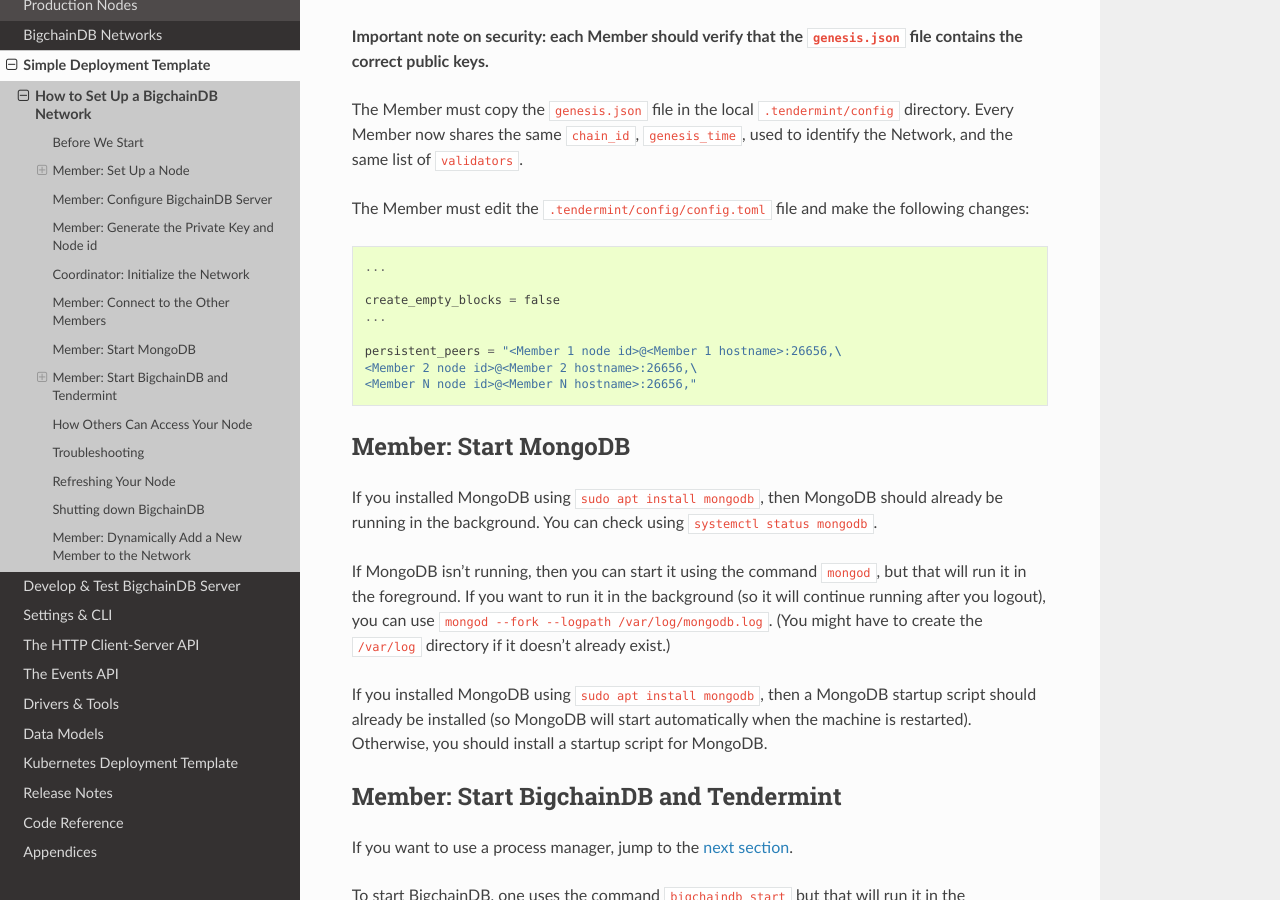
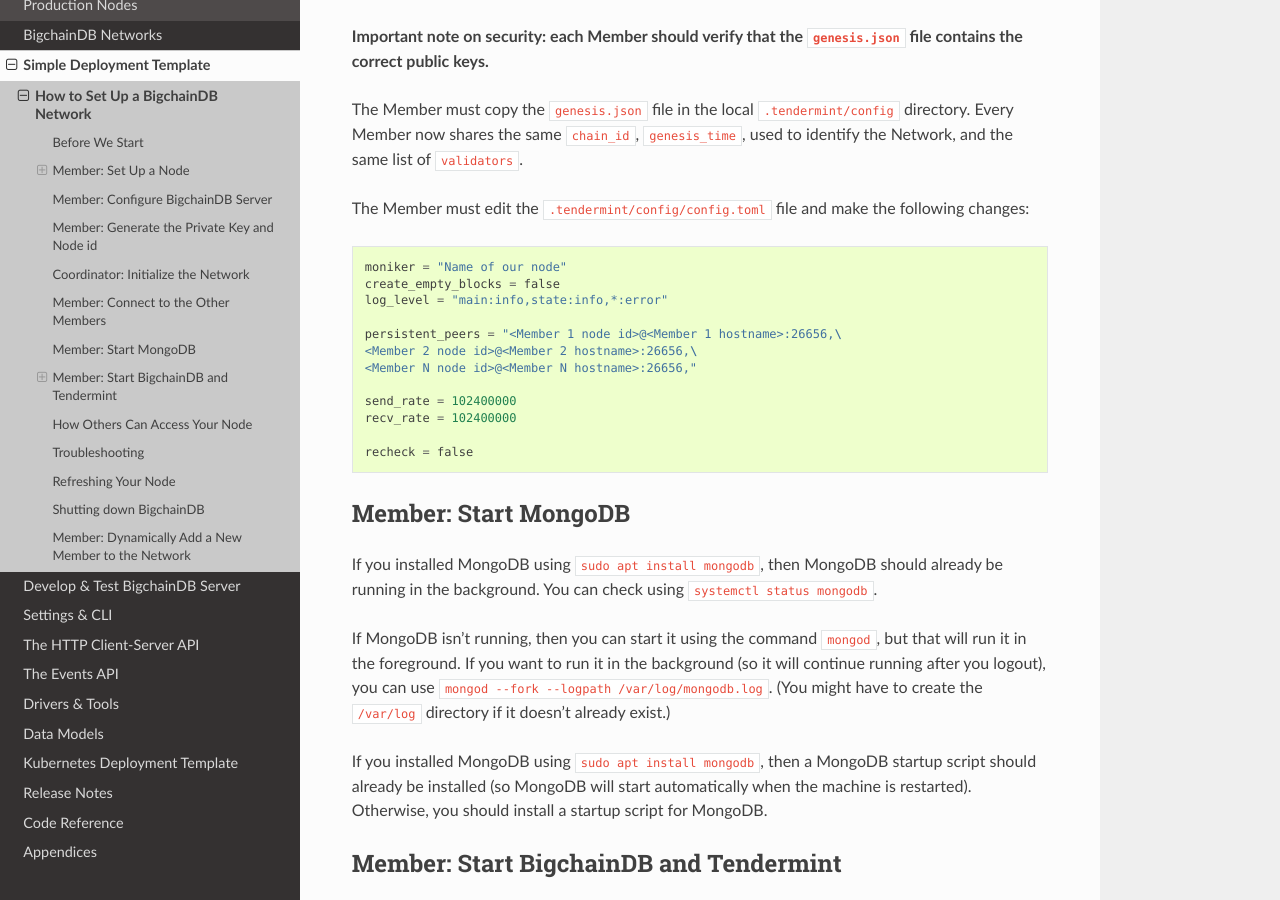
Before and after one commit to thematerials-network/bigchaindb-node, a Sphinx documentation site: the page built from bigchaindb/docs/server/source/simple-deployment-template/network-setup.md, in a window 1280 px wide and 900 px high, scrolled down 5688 px. Built offline with Sphinx 7.4.7 and the Read the Docs theme 2.0.0, drawn with Linux system fonts in a browser that asks for light colours.

Commit message:
Problem: default config is slow (#2516)
Solution: update the suggested `config.toml` file to increase the
allowed network speed, and avoid rechecking transactions.

````diff
--- a/bigchaindb/docs/server/source/simple-deployment-template/network-setup.md
+++ b/bigchaindb/docs/server/source/simple-deployment-template/network-setup.md
@@ -242,14 +242,18 @@ The Member must copy the `genesis.json` file in the local `.tendermint/config` d
 The Member must edit the `.tendermint/config/config.toml` file and make the following changes:
 
 ```
-...
-
+moniker = "Name of our node"
 create_empty_blocks = false
-...
+log_level = "main:info,state:info,*:error"
 
 persistent_peers = "<Member 1 node id>@<Member 1 hostname>:26656,\
 <Member 2 node id>@<Member 2 hostname>:26656,\
 <Member N node id>@<Member N hostname>:26656,"
+
+send_rate = 102400000
+recv_rate = 102400000
+
+recheck = false
 ```
 
 ## Member: Start MongoDB
````
